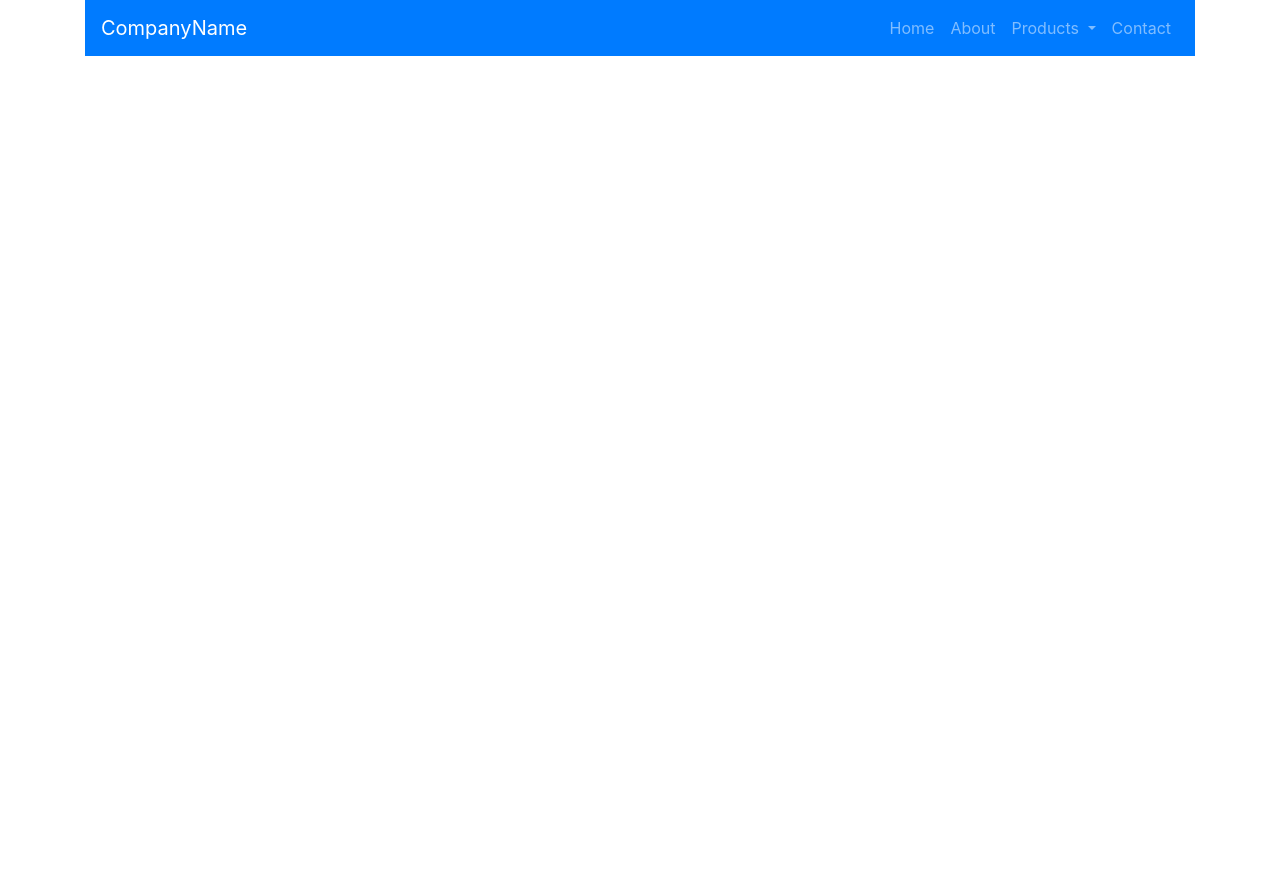
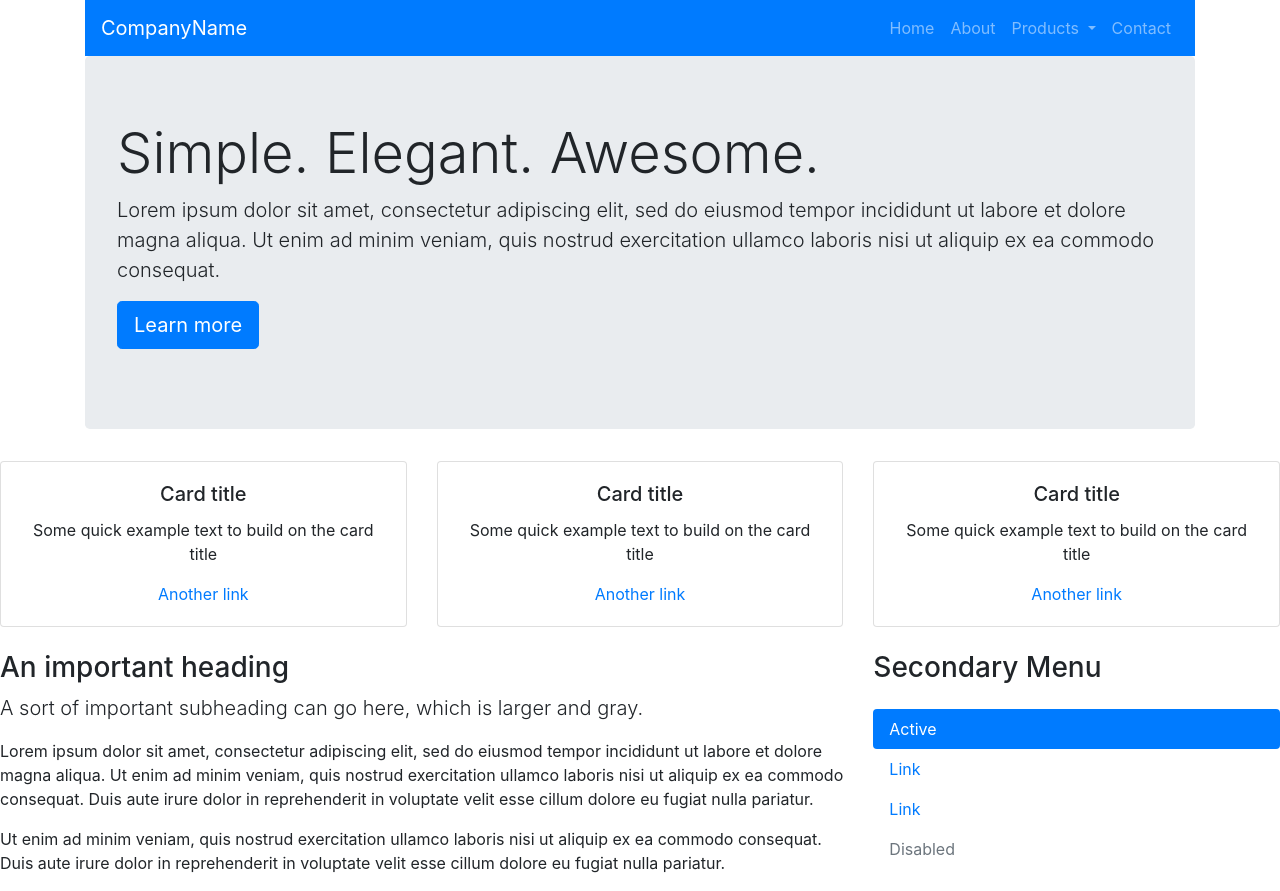
Before and after one commit to cptfinch/aLevelPhysics, a website: page docs/index.html in a window 1280 px wide. Before the commit the page ends 800 px from the top, so only its background shows below. Drawn offline with Linux system fonts and the light colour scheme; files that its build step writes are made by us from their sources.

Commit message:
A cookie cutter site now

```diff
--- a/docs/index.html
+++ b/docs/index.html
@@ -45,8 +45,72 @@
                     </ul>
                 </div>
             </nav>
+            <div class="jumbotron">
+                <h1 class="display-4">Simple. Elegant. Awesome.</h1>
+                <p class="lead">Lorem ipsum dolor sit amet, consectetur adipiscing elit, sed do eiusmod tempor incididunt ut labore et dolore magna aliqua. Ut enim ad minim veniam, quis nostrud exercitation ullamco laboris nisi ut aliquip ex ea commodo consequat. </p>
+
+                <p class="lead">
+                    <a class="btn btn-primary btn-lg" href="#" role="button">Learn more</a>
+                </p>
+            </div>
         </div>
+        <div class="row">
+            <div class="col-sm-12 col-md-4">
+                <div class="card mb-4">
+                    <div class="card-body text-center">
+                        <h5 class="card-title">Card title</h5>
+                        <p class="card-text">Some quick example text to build on the card title</p>
+                        <a href="#" class="card-link">Another link</a>
+                    </div>
+                </div>
+            </div>
+            <div class="col">
+                <div class="card">
+                    <div class="card-body text-center">
+                        <h5 class="card-title">Card title</h5>
+                        <p class="card-text">Some quick example text to build on the card title</p>
+                        <a href="#" class="card-link">Another link</a>
+                    </div>
+                </div>
+            </div>
+            <div class="col">
+                <div class="card">
+                    <div class="card-body text-center">
+                        <h5 class="card-title">Card title</h5>
+                        <p class="card-text">Some quick example text to build on the card title</p>
+                        <a href="#" class="card-link">Another link</a>
+                    </div>
+                </div>
+            </div>
+        </div>
+        <div class="row mt-sm-4 mt-md-0">
+            <div class="col-sm-12 col-md-8 text-sm-center text-md-left">
+                <h3>An important heading</h3>
+                <p class="lead">A sort of important subheading can go here, which is larger and gray.</p>
 
+                <p>Lorem ipsum dolor sit amet, consectetur adipiscing elit, sed do eiusmod tempor incididunt ut labore et dolore magna aliqua. Ut enim ad minim veniam, quis nostrud exercitation ullamco laboris nisi ut aliquip ex ea commodo consequat. Duis aute irure dolor in reprehenderit in voluptate velit esse cillum dolore eu fugiat nulla pariatur.</p>
+                <p>Ut enim ad minim veniam, quis nostrud exercitation ullamco laboris nisi ut aliquip ex ea commodo consequat. Duis aute irure dolor in reprehenderit in voluptate velit esse cillum dolore eu fugiat nulla pariatur.</p>
+            </div>
+
+            <div class="col-sm-12 col-md-4">
+                <h3 class="mb-4">Secondary Menu</h3>
+
+                <ul class="nav flex-column nav-pills">
+                    <li class="nav-item">
+                        <a class="nav-link active" href="#">Active</a>
+                    </li>
+                    <li class="nav-item">
+                        <a class="nav-link" href="#">Link</a>
+                    </li>
+                    <li class="nav-item">
+                        <a class="nav-link" href="#">Link</a>
+                    </li>
+                    <li class="nav-item">
+                        <a class="nav-link disabled" href="#">Disabled</a>
+                    </li>
+                </ul>
+            </div>
+        </div>
         <script src="js/jquery.min.js"></script>
         <script src="js/tether.min.js"></script>
         <script src="js/bootstrap.min.js"></script>
```
